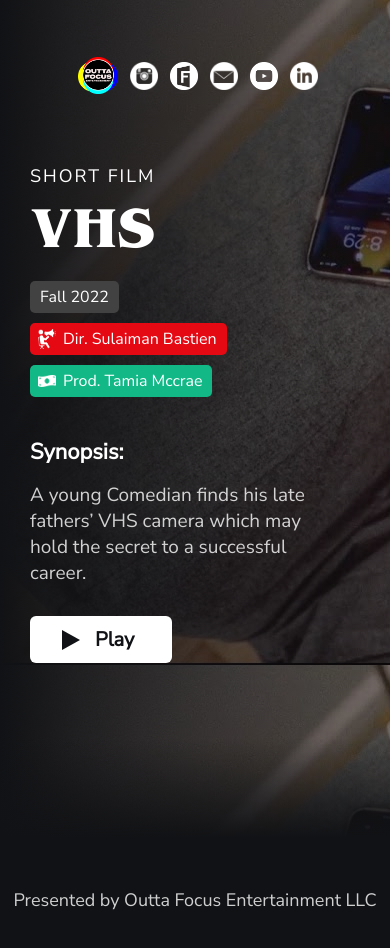
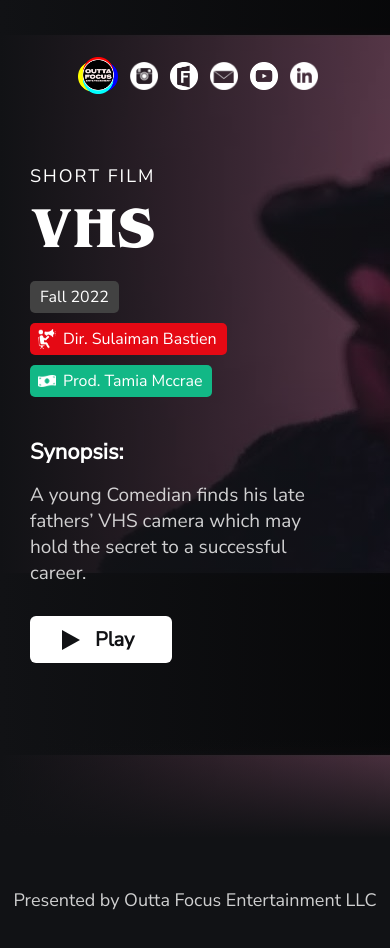
Before and after one commit to willhoppin/howard-thesis-2, an Angular app: page /her in a window 390 px wide. Shown: the top 948 px of the page. Built offline with nearby package versions, Linux system fonts and the light colour scheme.

Commit message:
photos swap

```diff
--- a/src/app/feature-pages/coding/burn/burn.component.scss
+++ b/src/app/feature-pages/coding/burn/burn.component.scss
@@ -18,7 +18,7 @@
         rgba(17, 18, 21, 0),
         rgba(17, 18, 21, 1)
     ),
-    url('/assets/covers/vhs.jpg');
+    url('/assets/covers/burn.jpg');
     background-size: cover;
     background-repeat: no-repeat;
     color: white;
@@ -32,7 +32,7 @@
         rgba(17, 18, 21, 0.4),
         rgba(17, 18, 21, 1)
     ),
-    url('/assets/covers/vhs.jpg');
+    url('/assets/covers/burn.jpg');
     }
     background-size: cover;
     background-repeat: no-repeat;
--- a/src/app/feature-pages/coding/chosen/chosen.component.scss
+++ b/src/app/feature-pages/coding/chosen/chosen.component.scss
@@ -18,7 +18,7 @@
         rgba(17, 18, 21, 0),
         rgba(17, 18, 21, 1)
     ),
-    url('/assets/covers/vhs.jpg');
+    url('/assets/covers/chosen.jpg');
     background-size: cover;
     background-repeat: no-repeat;
     color: white;
@@ -32,7 +32,7 @@
         rgba(17, 18, 21, 0.4),
         rgba(17, 18, 21, 1)
     ),
-    url('/assets/covers/vhs.jpg');
+    url('/assets/covers/chosen.jpg');
     }
     background-size: cover;
     background-repeat: no-repeat;
--- a/src/app/feature-pages/coding/complicated/complicated.component.scss
+++ b/src/app/feature-pages/coding/complicated/complicated.component.scss
@@ -18,7 +18,7 @@
         rgba(17, 18, 21, 0),
         rgba(17, 18, 21, 1)
     ),
-    url('/assets/covers/vhs.jpg');
+    url('/assets/covers/complicated.jpg');
     background-size: cover;
     background-repeat: no-repeat;
     color: white;
@@ -32,7 +32,7 @@
         rgba(17, 18, 21, 0.4),
         rgba(17, 18, 21, 1)
     ),
-    url('/assets/covers/vhs.jpg');
+    url('/assets/covers/complicated.jpg');
     }
     background-size: cover;
     background-repeat: no-repeat;
--- a/src/app/feature-pages/coding/her/her.component.scss
+++ b/src/app/feature-pages/coding/her/her.component.scss
@@ -18,7 +18,7 @@
         rgba(17, 18, 21, 0),
         rgba(17, 18, 21, 1)
     ),
-    url('/assets/covers/vhs.jpg');
+    url('/assets/covers/her.jpg');
     background-size: cover;
     background-repeat: no-repeat;
     color: white;
@@ -32,7 +32,7 @@
         rgba(17, 18, 21, 0.4),
         rgba(17, 18, 21, 1)
     ),
-    url('/assets/covers/vhs.jpg');
+    url('/assets/covers/her.jpg');
     }
     background-size: cover;
     background-repeat: no-repeat;
--- a/src/app/feature-pages/coding/hit/hit.component.scss
+++ b/src/app/feature-pages/coding/hit/hit.component.scss
@@ -18,7 +18,7 @@
         rgba(17, 18, 21, 0),
         rgba(17, 18, 21, 1)
     ),
-    url('/assets/covers/vhs.jpg');
+    url('/assets/covers/hit.jpg');
     background-size: cover;
     background-repeat: no-repeat;
     color: white;
@@ -32,7 +32,7 @@
         rgba(17, 18, 21, 0.4),
         rgba(17, 18, 21, 1)
     ),
-    url('/assets/covers/vhs.jpg');
+    url('/assets/covers/hit.jpg');
     }
     background-size: cover;
     background-repeat: no-repeat;
--- a/src/app/feature-pages/coding/master/master.component.scss
+++ b/src/app/feature-pages/coding/master/master.component.scss
@@ -18,7 +18,7 @@
         rgba(17, 18, 21, 0),
         rgba(17, 18, 21, 1)
     ),
-    url('/assets/covers/vhs.jpg');
+    url('/assets/covers/master.jpg');
     background-size: cover;
     background-repeat: no-repeat;
     color: white;
@@ -32,7 +32,7 @@
         rgba(17, 18, 21, 0.4),
         rgba(17, 18, 21, 1)
     ),
-    url('/assets/covers/vhs.jpg');
+    url('/assets/covers/master.jpg');
     }
     background-size: cover;
     background-repeat: no-repeat;
--- a/src/app/feature-pages/coding/nice/nice.component.scss
+++ b/src/app/feature-pages/coding/nice/nice.component.scss
@@ -18,7 +18,7 @@
         rgba(17, 18, 21, 0),
         rgba(17, 18, 21, 1)
     ),
-    url('/assets/covers/vhs.jpg');
+    url('/assets/covers/nice.jpg');
     background-size: cover;
     background-repeat: no-repeat;
     color: white;
@@ -32,7 +32,7 @@
         rgba(17, 18, 21, 0.4),
         rgba(17, 18, 21, 1)
     ),
-    url('/assets/covers/vhs.jpg');
+    url('/assets/covers/nice.jpg');
     }
     background-size: cover;
     background-repeat: no-repeat;
--- a/src/app/feature-pages/coding/potato/potato.component.scss
+++ b/src/app/feature-pages/coding/potato/potato.component.scss
@@ -18,7 +18,7 @@
         rgba(17, 18, 21, 0),
         rgba(17, 18, 21, 1)
     ),
-    url('/assets/covers/vhs.jpg');
+    url('/assets/covers/potato.jpg');
     background-size: cover;
     background-repeat: no-repeat;
     color: white;
@@ -32,7 +32,7 @@
         rgba(17, 18, 21, 0.4),
         rgba(17, 18, 21, 1)
     ),
-    url('/assets/covers/vhs.jpg');
+    url('/assets/covers/potato.jpg');
     }
     background-size: cover;
     background-repeat: no-repeat;
```
